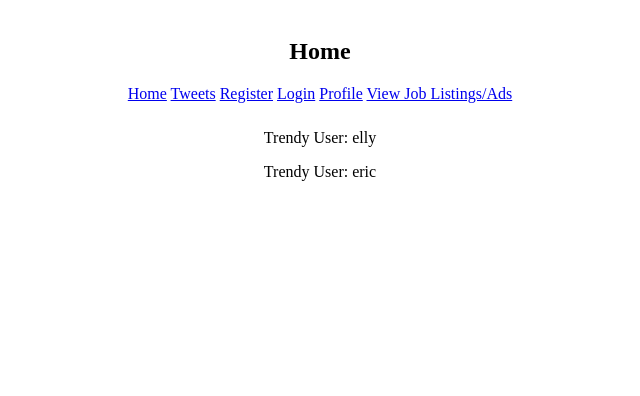
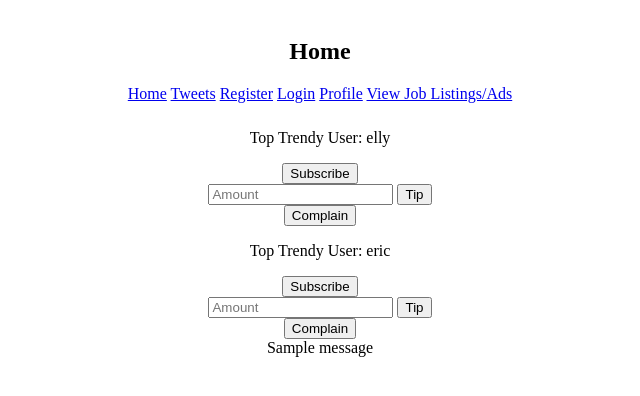
Before and after one commit to ellyhonig/miniTwitter, a Flask app: page / in a window 1280 px wide. Shown: the top 396 px of the page, without its empty margins (320-960 px from the left). Run offline with Flask 3, Linux system fonts and the light colour scheme; one stand-in notice (Sample message) is shown.

Commit message:
added buttons on homepage

```diff
--- a/main.py
+++ b/main.py
@@ -51,6 +51,37 @@ user_type_redirect = {
 
     'default': redirect_other_user,
 }
+
+
+
+
+
+@app.route('/subscribe_user', methods=['POST'])
+def subscribe_user():
+    username = request.form['username']
+    # Add the current user as a subscriber to the chosen user
+    profile_manager.add_subscribers(username, 1)
+    flash('Subscribed successfully!', 'success')
+    return redirect(url_for('homepage'))
+@app.route('/tip_user', methods=['POST'])
+def tip_user():
+    username = request.form['username']
+    amount = float(request.form['amount'])
+    tipper_username = login_manager.current_user['username']  # Get the current user's username from login_manager
+
+    success, message = profile_manager.tip_user(tipper_username, username, amount)
+    flash(message)
+    return redirect(url_for('homepage'))
+
+@app.route('/complain_user', methods=['POST'])
+def complain_user():
+    username = request.form['username']
+    current_user_username = login_manager.current_user['username']
+    warning_manager.add_warning(username, current_user_username)
+    flash('Complaint filed successfully!', 'success')
+    return redirect(url_for('homepage'))
+
+
 
 @app.route('/login')
 def loginPage():
--- a/profile_manager.py
+++ b/profile_manager.py
@@ -52,19 +52,20 @@ class ProfileManager:
         return None
     def add_subscribers(self, username, additional_subscribers):
         updated_profiles = []
-        subscriber_index = 4
-        print('subs added')
+        subscriber_index = 3
         with open('profiles.csv', 'r', newline='') as file:
             reader = csv.reader(file)
             for row in reader:
                 if row[0] == username:
-                    current_subscribers = int(row[subscriber_index])
+                    # Convert to float first to handle cases where the value might be a float
+                    current_subscribers = int(float(row[subscriber_index]))
                     row[subscriber_index] = str(current_subscribers + additional_subscribers)
                 updated_profiles.append(row)
 
         with open('profiles.csv', 'w', newline='') as file:
             writer = csv.writer(file)
             writer.writerows(updated_profiles)
+
     def change_password(self, username, new_password):
         updated_rows = []
         with open('profiles.csv', 'r', newline='') as file:
--- a/profiles.csv
+++ b/profiles.csv
@@ -1,4 +1,4 @@
 username,password,user_type,subscribers,balence
-superuser,superuser_pass,SuperUser,0,33.599999999999994
-elly,pass,trendy,0,18.59999999999995
+superuser,superuser_pass,SuperUser,0,29.599999999999994
+elly,pass,trendy,2,27.0
 eric,temp,trendy,0,10.0
--- a/templates/home.html
+++ b/templates/home.html
@@ -20,6 +20,7 @@
     <div class="center">
         <h2 class ="heading"><b>Home</b></h2>
 
+        <!-- Navigation Links -->
         <a href="{{ url_for('homepage') }}">Home</a>
         <a href="{{ url_for('tweets_page') }}">Tweets</a>
         <a href="{{ url_for('registerPage') }}">Register</a>
@@ -27,68 +28,39 @@
         <a href="{{ url_for('profilePage') }}">Profile</a>
         <a href="{{ url_for('jobs_page') }}">View Job Listings/Ads</a>
 
-
-        <div class = center>
+        <div class="center">
             {% for user in trendyusers %}
-            <p> Trendy User: {{user}}</p>
+                <p> Top Trendy User: {{ user }}</p>
+                <!-- Subscribe, Tip, and Complain buttons for each user -->
+                <form action="/subscribe_user" method="post">
+                    <input type="hidden" name="username" value="{{ user }}">
+                    <button type="submit">Subscribe</button>
+                </form>
+                <form action="/tip_user" method="post">
+                    <input type="hidden" name="username" value="{{ user }}">
+                    <input type="number" name="amount" placeholder="Amount">
+                    <button type="submit">Tip</button>
+                </form>
+                <form action="/complain_user" method="post">
+                    <input type="hidden" name="username" value="{{ user }}">
+                    <button type="submit">Complain</button>
+                </form>
             {% endfor %}
-
+            {% with messages = get_flashed_messages() %}
+            {% if messages %}
+                <div id="flash-messages">
+                    {% for message in messages %}
+                        <div class="flash-message">{{ message }}</div>
+                    {% endfor %}
+                </div>
+            {% endif %}
+        {% endwith %}
         </div>
 
+        <!-- Tweets Section -->
         <div id="tweets">
-            {% for tweet in tweets %}
-                <div class="tweet">
-                    <p>{{ tweet['author'] }}: {{ tweet['content'] }}</p>
-                    <p>Keywords: {{ tweet['keyword_list'] }}</p>
-                    <p>Views: {{ tweet['views'] }}</p>
-                    <p>Likes: {{ tweet['likes'] }} | Dislikes: {{ tweet['dislikes'] }}</p>
-                    <p>Complaints: {{ tweet['complaints'] }}</p>
-                    <form action="{{ url_for('like_tweet', tweet_index=loop.index0) }}" method="post">
-                        <button type="submit">Like</button>
-                    </form>
-                    <form action="{{ url_for('dislike_tweet', tweet_index=loop.index0) }}" method="post">
-                        <button type="submit">Dislike</button>
-                    </form>
-                    <form action="{{ url_for('complain_tweet', tweet_index=loop.index0) }}" method="post">
-                        <button type="submit">Complain</button>
-                    </form>
-                    {% if user_type != 'Surfer' %}
-                    <form action="{{ url_for('tip_tweet', author=tweet['author']) }}" method="post">
-                        <button type="submit">Tip $1</button>
-                    </form>
-                    {% with messages = get_flashed_messages() %}
-
-                {% if messages %}
-                    <ul class="flashes">
-                    {% for message in messages %}
-                        <li>{{ message }}</li>
-                    {% endfor %}
-                    </ul>
-                {% endif %}
-               {% endwith %}
-
-                    {% endif %}
-                    <form action="{{ url_for('comment_tweet', tweet_index=loop.index0) }}" method="post">
-                        <input type="text" name="comment" placeholder="Add a comment...">
-                        <button type="submit">Comment</button>
-                    </form>
-                    <div class="comments">
-                        <p>Comments:</p>
-                        {% for comment in tweet['comments'].split('|||') %}
-                            <p>{{ comment }}</p>
-                        {% endfor %}
+            <!-- Existing code for displaying tweets -->
         </div>
     </div>
-            {% endfor %}
-        </div>
-
-
-        </div>
-
-
-
-
-
-
 </body>
 </html>
--- a/warnings.csv
+++ b/warnings.csv
@@ -3,4 +3,3 @@ superuser,,false
 superuser,,false
 elly,eric,true
 elly,eric,true
-elly,eric,true
```
Lines whose indentation alone changed are shown as unchanged.
